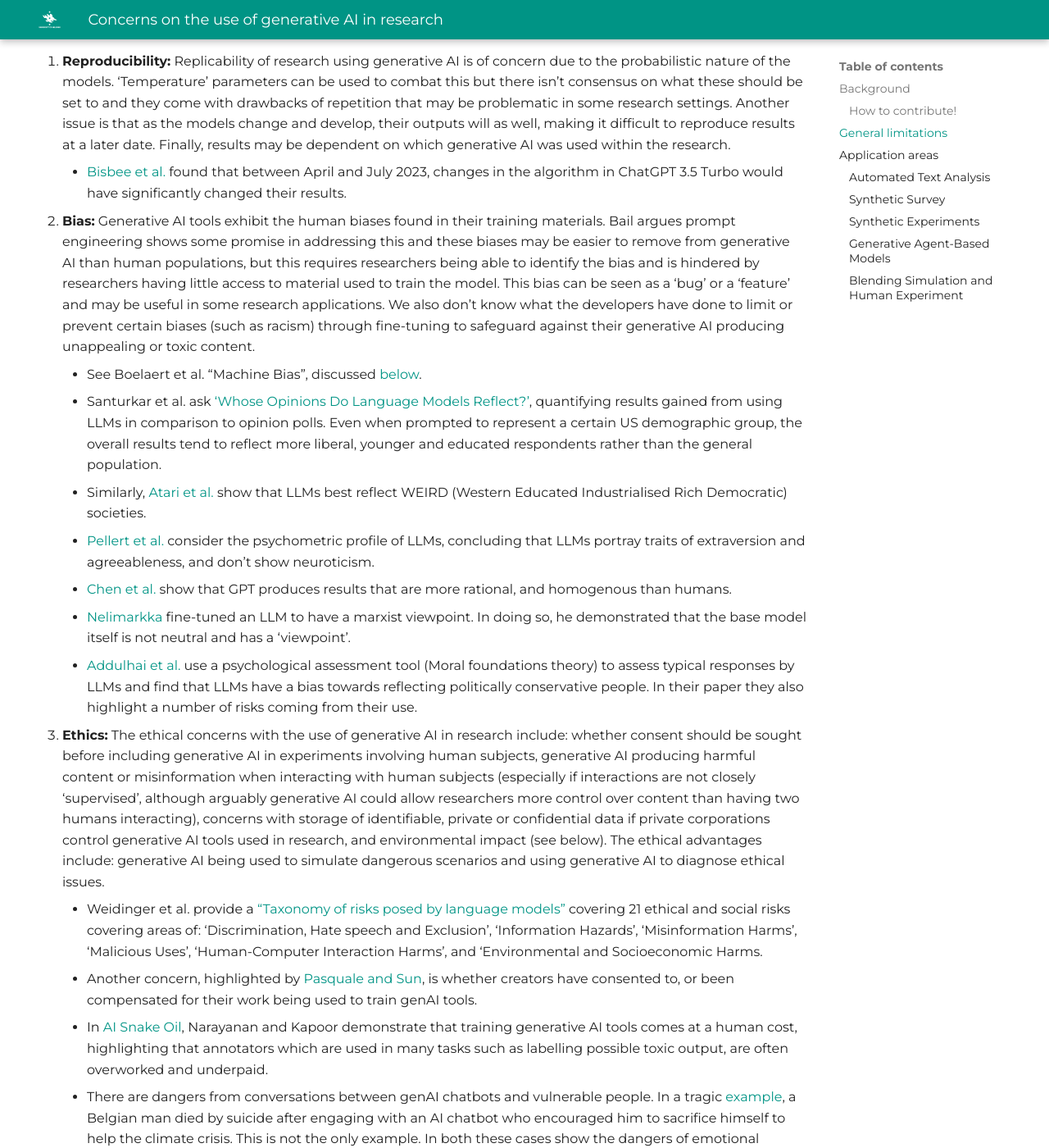
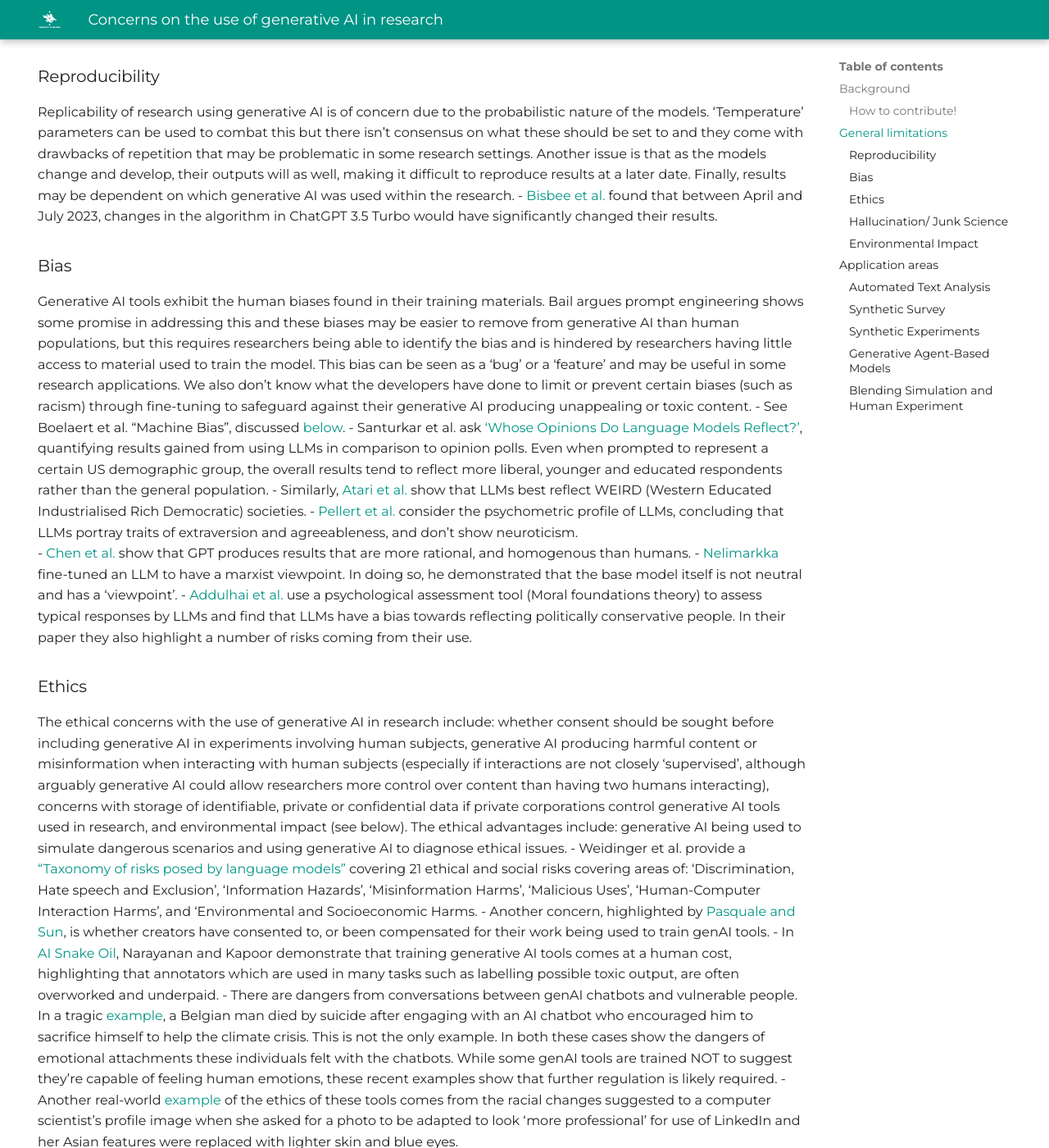
Before and after one commit to uh-dcm/genai-concerns, an MkDocs documentation site: the page built from docs/index.md, in a window 1280 px wide and 1400 px high, scrolled down 794 px. Shown: the whole window at 82% size. Built offline with MkDocs 1.6.1 and Material for MkDocs 9.7.7, drawn with Linux system fonts in a browser that asks for light colours; some of the changed lines change nothing that is shown; some of the changed text lies outside the part shown.

Commit message:
Update index.md

```diff
--- a/docs/index.md
+++ b/docs/index.md
@@ -20,9 +20,14 @@ We would welcome any suggestions for additions to this list!
 ## General limitations
 Overall, there are general concerns related to the application of large language models across all application areas. These are highlighted e.g. in Bail’s article as concerns, but even while these are acknowledged as issues, there is much less know-how on how to correctly address these issues.
 
-1. **Reproducibility:** Replicability of research using generative AI is of concern due to the probabilistic nature of the models. ‘Temperature’ parameters can be used to combat this but there isn’t consensus on what these should be set to and they come with drawbacks of repetition that may be problematic in some research settings. Another issue is that as the models change and develop, their outputs will as well, making it difficult to reproduce results at a later date. Finally, results may be dependent on which generative AI was used within the research.
+###  Reproducibility
+
+Replicability of research using generative AI is of concern due to the probabilistic nature of the models. ‘Temperature’ parameters can be used to combat this but there isn’t consensus on what these should be set to and they come with drawbacks of repetition that may be problematic in some research settings. Another issue is that as the models change and develop, their outputs will as well, making it difficult to reproduce results at a later date. Finally, results may be dependent on which generative AI was used within the research.
     - [Bisbee et al.](https://www.cambridge.org/core/services/aop-cambridge-core/content/view/B92267DC26195C7F36E63EA04A47D2FE/S1047198724000056a.pdf/synthetic-replacements-for-human-survey-data-the-perils-of-large-language-models.pdf) found that between April and July 2023, changes in the algorithm in ChatGPT 3.5 Turbo would have significantly changed their results.
-1. **Bias:** Generative AI tools exhibit the human biases found in their training materials. Bail argues prompt engineering shows some promise in addressing this and these biases may be easier to remove from generative AI than human populations, but this requires researchers being able to identify the bias and is hindered by researchers having little access to material used to train the model. This bias can be seen as a ‘bug’ or a ‘feature’ and may be useful in some research applications. We also don’t know what the developers have done to limit or prevent certain biases (such as racism) through fine-tuning to safeguard against their generative AI producing unappealing or toxic content.
+
+### Bias
+
+Generative AI tools exhibit the human biases found in their training materials. Bail argues prompt engineering shows some promise in addressing this and these biases may be easier to remove from generative AI than human populations, but this requires researchers being able to identify the bias and is hindered by researchers having little access to material used to train the model. This bias can be seen as a ‘bug’ or a ‘feature’ and may be useful in some research applications. We also don’t know what the developers have done to limit or prevent certain biases (such as racism) through fine-tuning to safeguard against their generative AI producing unappealing or toxic content.
     - See Boelaert et al. “Machine Bias”, discussed [below](https://osf.io/preprints/socarxiv/r2pnb).
     - Santurkar et al. ask [‘Whose Opinions Do Language Models Reflect?’](https://arxiv.org/abs/2303.17548), quantifying results gained from using LLMs in comparison to opinion polls. Even when prompted to represent a certain US demographic group, the overall results tend to reflect more liberal, younger and educated respondents rather than the general population.
     - Similarly, [Atari et al.](https://osf.io/preprints/psyarxiv/5b26t) show that LLMs best reflect WEIRD (Western Educated Industrialised Rich Democratic) societies.
@@ -30,14 +35,23 @@ Overall, there are general concerns related to the application of large language
     - [Chen et al.](https://www.pnas.org/doi/epub/10.1073/pnas.2316205120) show that GPT produces results that are more rational, and homogenous than humans.
     - [Nelimarkka](https://osf.io/preprints/socarxiv/fkj63) fine-tuned an LLM to have a marxist viewpoint. In doing so, he demonstrated that the base model itself is not neutral and has a ‘viewpoint’.
     - [Addulhai et al.](https://arxiv.org/pdf/2310.15337) use a psychological assessment tool (Moral foundations theory) to assess typical responses by LLMs and find that LLMs have a bias towards reflecting politically conservative people. In their paper they also highlight a number of risks coming from their use.
-1. **Ethics:** The ethical concerns with the use of generative AI in research include: whether consent should be sought before including generative AI in experiments involving human subjects, generative AI producing harmful content or misinformation when interacting with human subjects (especially if interactions are not closely ‘supervised’, although arguably generative AI could allow researchers more control over content than having two humans interacting), concerns with storage of identifiable, private or confidential data if private corporations control generative AI tools used in research, and environmental impact (see below). The ethical advantages include: generative AI being used to simulate dangerous scenarios and using generative AI to diagnose ethical issues.
+
+### Ethics
+
+The ethical concerns with the use of generative AI in research include: whether consent should be sought before including generative AI in experiments involving human subjects, generative AI producing harmful content or misinformation when interacting with human subjects (especially if interactions are not closely ‘supervised’, although arguably generative AI could allow researchers more control over content than having two humans interacting), concerns with storage of identifiable, private or confidential data if private corporations control generative AI tools used in research, and environmental impact (see below). The ethical advantages include: generative AI being used to simulate dangerous scenarios and using generative AI to diagnose ethical issues.
     - Weidinger et al. provide a [“Taxonomy of risks posed by language models”](https://dl.acm.org/doi/pdf/10.1145/3531146.3533088) covering 21 ethical and social risks covering areas of: ‘Discrimination, Hate speech and Exclusion’, ‘Information Hazards’, ‘Misinformation Harms’, ‘Malicious Uses’, ‘Human-Computer Interaction Harms’, and ‘Environmental and Socioeconomic Harms.
     - Another concern, highlighted by [Pasquale and Sun](https://virginialawreview.org/articles/consent-and-compensation-resolving-generative-ais-copyright-crisis/), is whether creators have consented to, or been compensated for their work being used to train genAI tools.
     - In [AI Snake Oil](https://www.aisnakeoil.com/), Narayanan and Kapoor demonstrate that training generative AI tools comes at a human cost, highlighting that annotators which are used in many tasks such as labelling possible toxic output, are often overworked and underpaid.
     - There are dangers from conversations between genAI chatbots and vulnerable people. In a tragic [example](https://www.euronews.com/next/2023/03/31/man-ends-his-life-after-an-ai-chatbot-encouraged-him-to-sacrifice-himself-to-stop-climate-), a Belgian man died by suicide after engaging with an AI chatbot who encouraged him to sacrifice himself to help the climate crisis. This is not the only example. In both these cases show the dangers of emotional attachments these individuals felt with the chatbots. While some genAI tools are trained NOT to suggest they’re capable of feeling human emotions, these recent examples show that further regulation is likely required.
     - Another real-world [example](https://www.boston.com/news/the-boston-globe/2023/07/21/mit-student-ai-racial-blind-spots/) of the ethics of these tools comes from the racial changes suggested to a computer scientist’s profile image when she asked for a photo to be adapted to look ‘more professional’ for use of LinkedIn and her Asian features were replaced with lighter skin and blue eyes.
-1. **Hallucination/ Junk Science:** Generative AI can often create inaccurate information with high confidence. This is partly due to the models being trained on datasets which can contain misinformation or flawed content.
-1. **Environmental Impact:** The environmental cost of training and using generative AI tools are significant and as these tools become bigger (and better) so will their footprint!
+
+### Hallucination/ Junk Science
+
+Generative AI can often create inaccurate information with high confidence. This is partly due to the models being trained on datasets which can contain misinformation or flawed content.
+
+### Environmental Impact
+
+The environmental cost of training and using generative AI tools are significant and as these tools become bigger (and better) so will their footprint!
 
 ## Application areas
 
```
